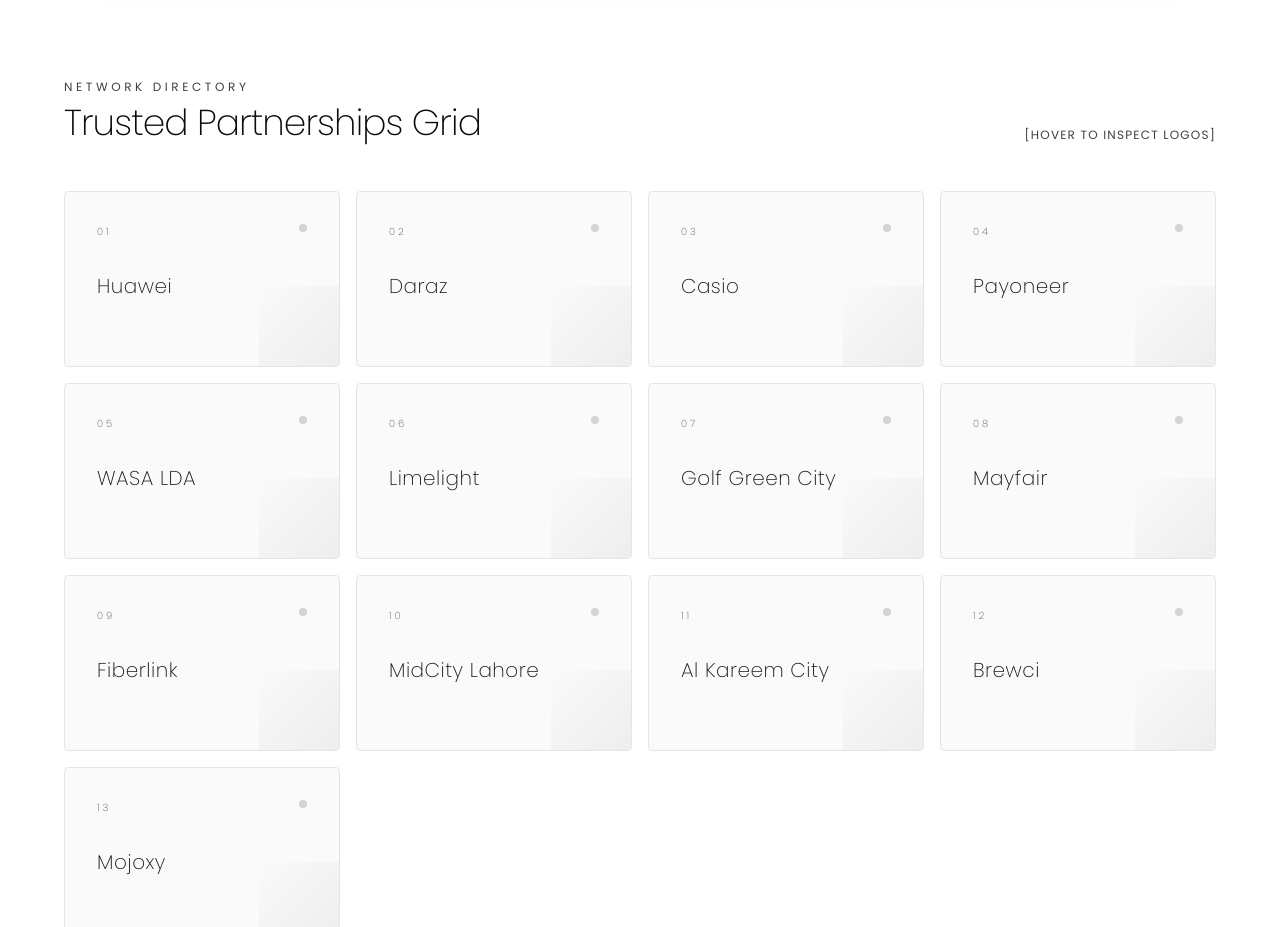
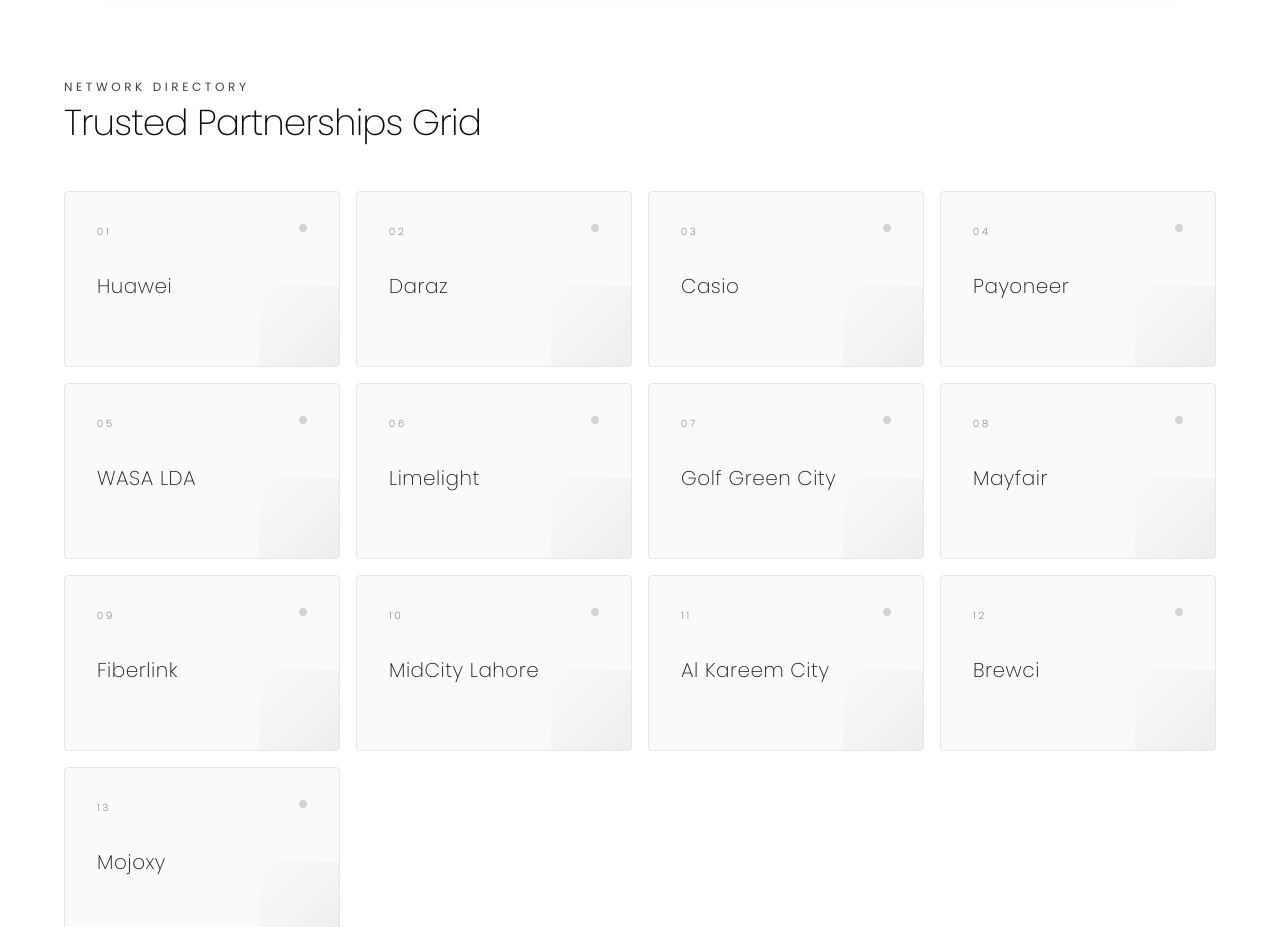
Before and after one commit to newFaizanAli/OfficeApp, a Next.js app: page /clients in a window 1280 px wide. Shown: the part 1380-2307 px from the top of the page. Built offline with nearby package versions, Linux system fonts and the light colour scheme.

Commit message:
fix changes

```diff
--- a/app/clients/content.tsx
+++ b/app/clients/content.tsx
@@ -204,9 +204,9 @@
                             Trusted Partnerships Grid
                         </h2>
                     </div>
-                    <span className="text-xs uppercase tracking-widest text-neutral-700 font-normal">
+                    {/* <span className="text-xs uppercase tracking-widest text-neutral-700 font-normal">
                         [Hover to inspect logos]
-                    </span>
+                    </span> */}
                 </div>
 
                 <div
```
